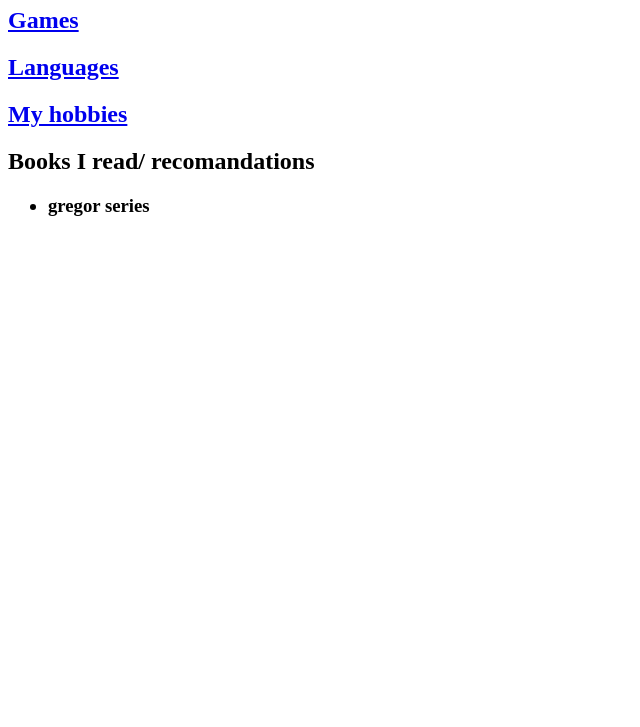
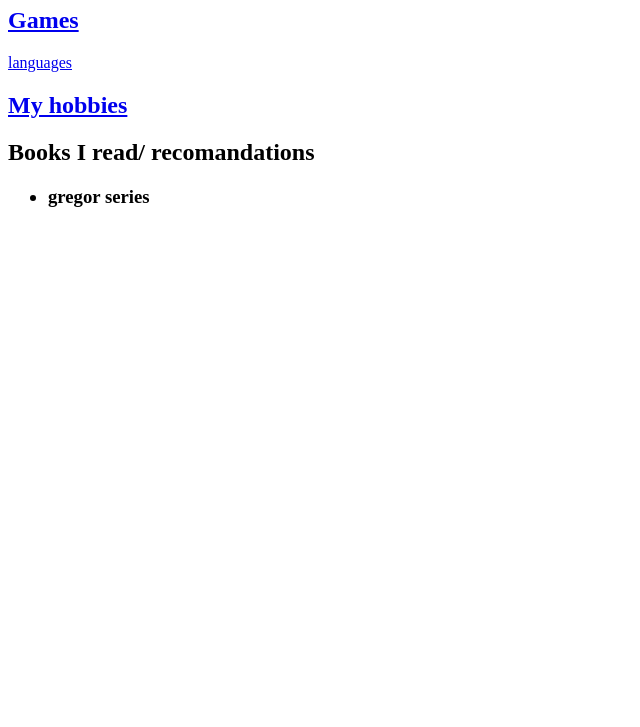
Before and after one commit to Samuelcook29create/Samuelcook29Create.github.io, a plain HTML site: page index.html in a window 1280 px wide. Shown: the part 73-800 px from the top of the page, without its empty margins (0-640 px from the left). Drawn offline with Linux system fonts and the light colour scheme.

Commit message:
add language page

```diff
--- a/index.html
+++ b/index.html
@@ -9,7 +9,7 @@
     <h1>Welcome to my personal Webfolio</h1>
 
         <h2><a href="games.html">Games</a></h2>
-        <h2><a href="languages.html">Languages</a></h2>
+        <a href="languages.html">languages
        <h2><a href="hobbies.html">My hobbies</a></h2>
 
         <h2>Books I read/ recomandations</h2>
```
